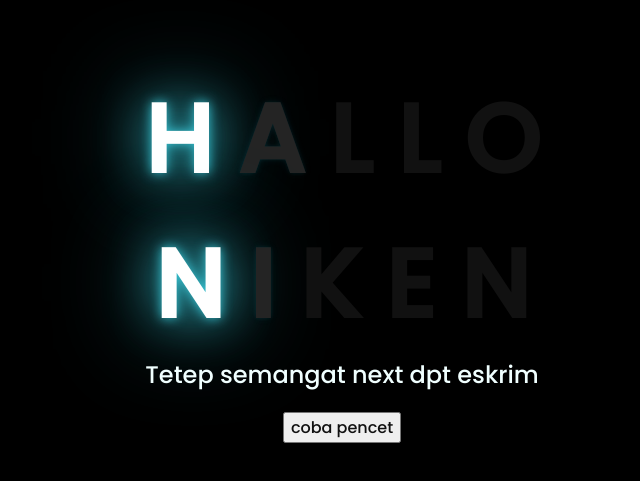
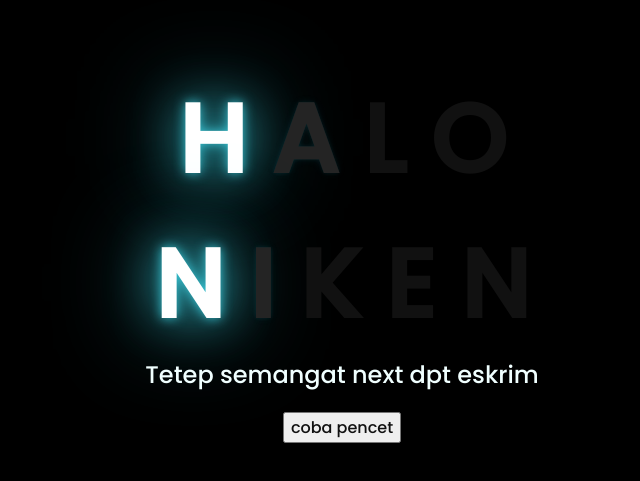
Before and after one commit to raditya12/for, a plain HTML site: page index.html in a window 1280 px wide. Shown: the part 153-634 px from the top of the page, without its empty margins (306-946 px from the left). Drawn offline with Linux system fonts and the light colour scheme.

Commit message:
Update index.html

```diff
--- a/index.html
+++ b/index.html
@@ -13,7 +13,6 @@
     <!-- silahkan menambah kata sesuai keinginan dengan <span>text...</span -->
         <span>H</span>
         <span>A</span>
-        <span>L</span>
         <span>L</span>
         <span>O</span>
     </div>
```
